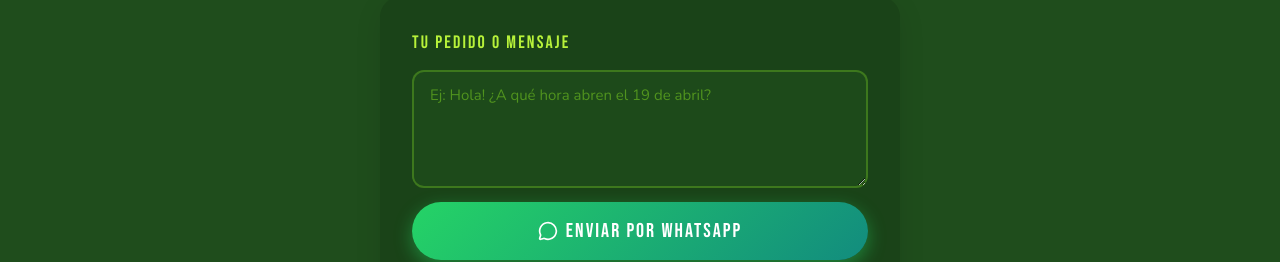
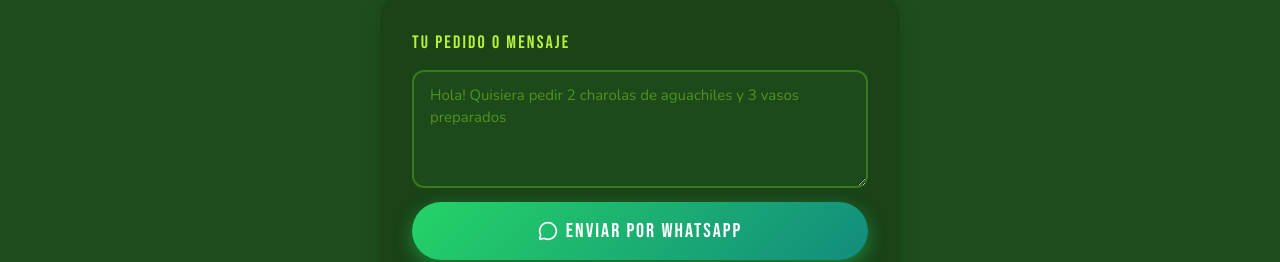
Before and after one commit to Jerexidis/Invita-Ya, a React (Vite) app: page /eventos/aguachiles in a window 1280 px wide. Shown: the part 2870-3132 px from the top of the page. Built offline with nearby package versions, Linux system fonts and the light colour scheme.

Commit message:
correccion menor

```diff
--- a/src/Aguachiles.jsx
+++ b/src/Aguachiles.jsx
@@ -309,7 +309,7 @@
       <textarea
         className="ag-input"
         rows={4}
-        placeholder="Ej: Hola! ¿A qué hora abren el 19 de abril?"
+        placeholder="Hola! Quisiera pedir 2 charolas de aguachiles y 3 vasos preparados"
         value={msg}
         onChange={e => setMsg(e.target.value)}
         style={{ resize:"vertical" }}
```
